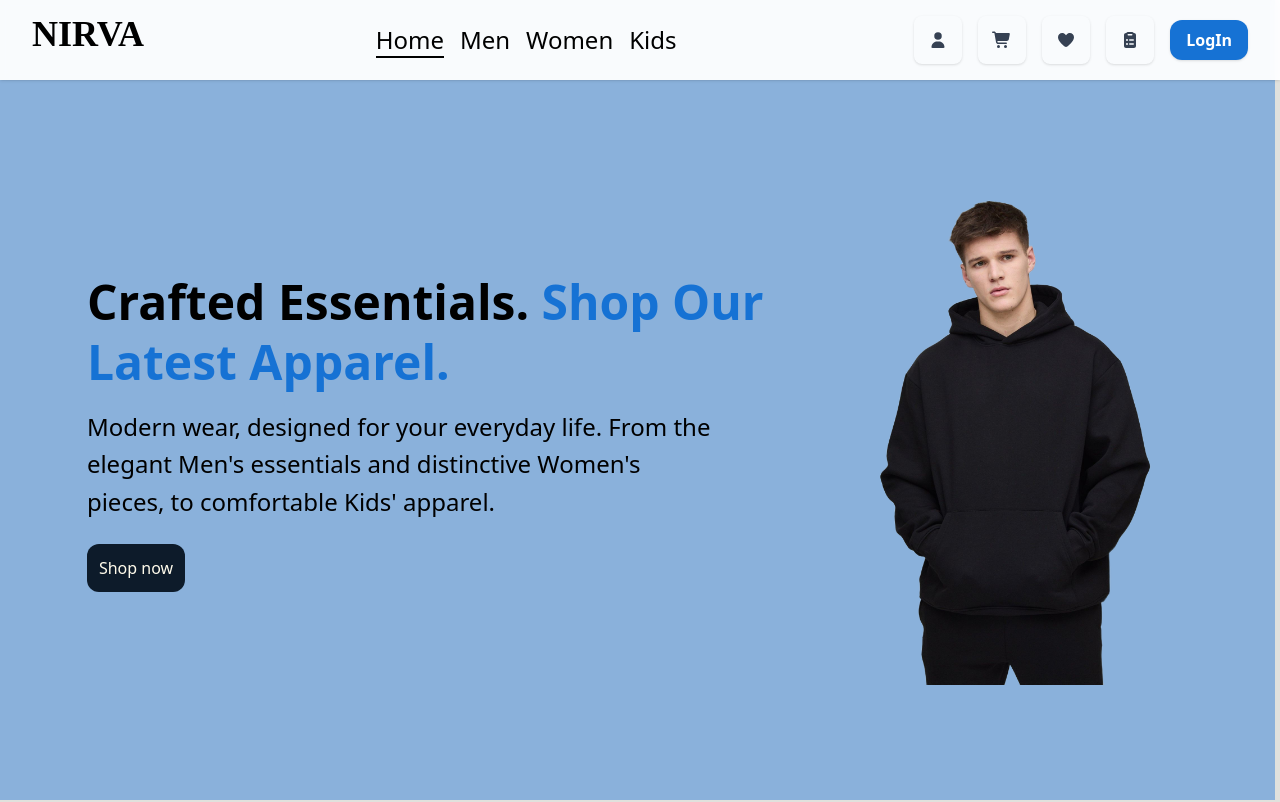
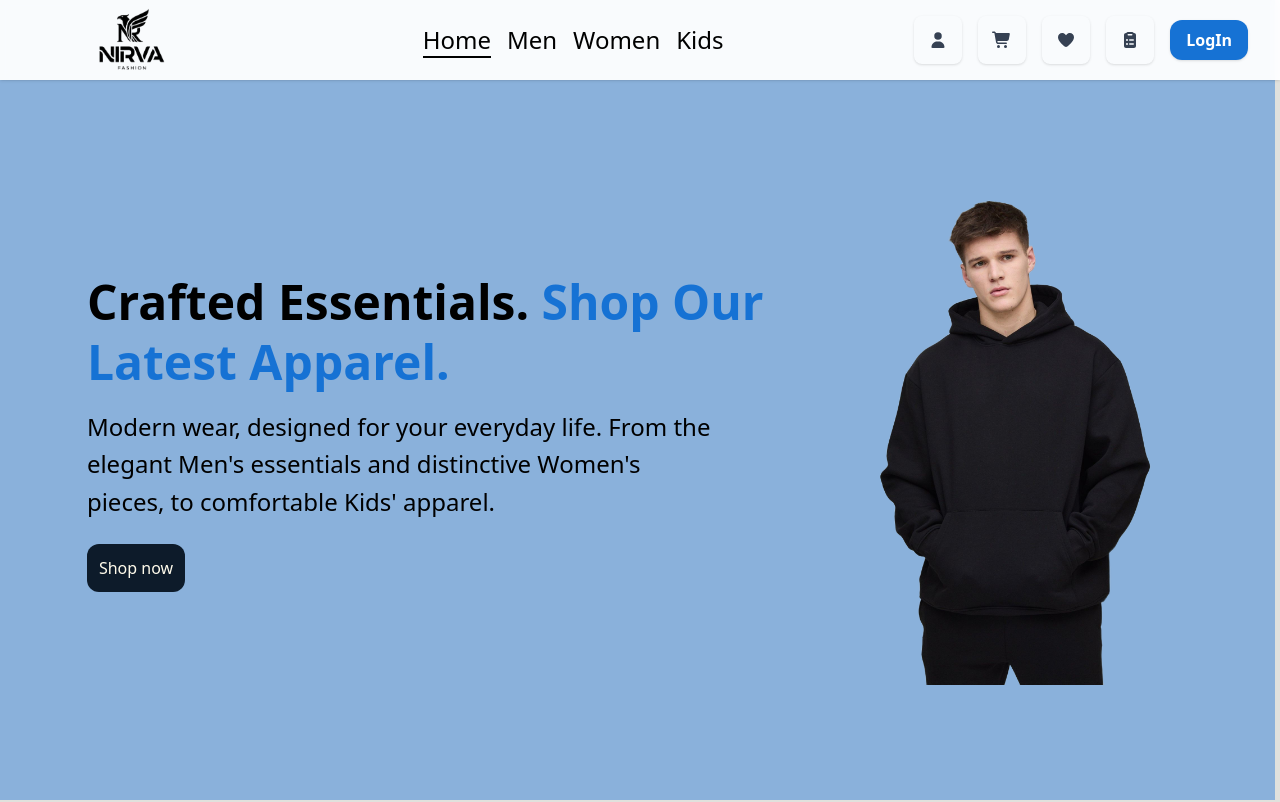
Before and after one commit to abdoelsaeed/E-commerce-freelance-frontend, a React (Vite) app: page / in a window 1280 px wide. Shown: the top 802 px of the page. Built offline with nearby package versions, Linux system fonts and the light colour scheme; no server answers; a web font is replaced by a local one.

Commit message:
update logo

```diff
--- a/src/ui/Header.jsx
+++ b/src/ui/Header.jsx
@@ -16,18 +16,25 @@ function Header() {
     window.location.href = "/";
   }
 
+  {
+    /* <Link to="/">NIRVA</Link> */
+  }
   return (
     <header className="fixed top-0 left-0 right-0 bg-white/95 backdrop-blur-sm z-50 shadow-sm ">
       <nav className="max-w-7xl mx-auto px-4 sm:px-6 lg:px-8">
         <div className="flex justify-between items-center h-16 sm:h-20">
           {/* Left - Logo */}
           <div className="flex-shrink-0">
-            <p className={styles.logo}>
-              <Link to="/">NIRVA</Link>
-            </p>
+            <Link to="/" className="block">
+              <img
+                src="./logo2.png"
+                alt="Nirva Logo"
+                className="ls:m-0 mt-11 w-[200px] h-[160px] object-contain hover:opacity-95 transition-all duration-300 transform hover:scale-105"
+              />
+            </Link>
           </div>
 
-          {/* Center - Main Navigation (always visible on lg+) */}
+          {/* Center - Main Navigation */}
           <div className="hidden lg:block flex-grow px-4">
             <List />
           </div>
```
Also changed, not shown: public/logo.jpg (added), public/logo2.png (added).
